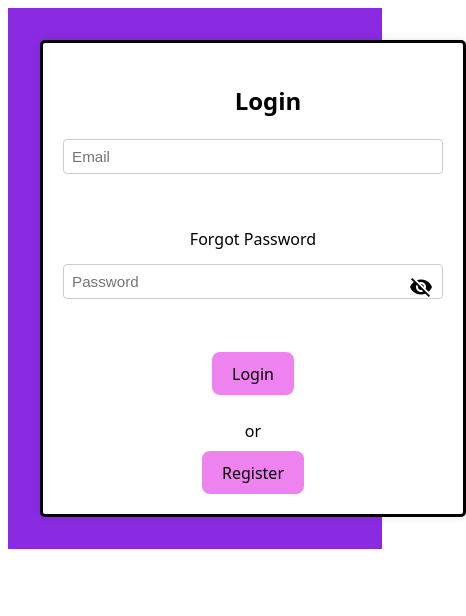
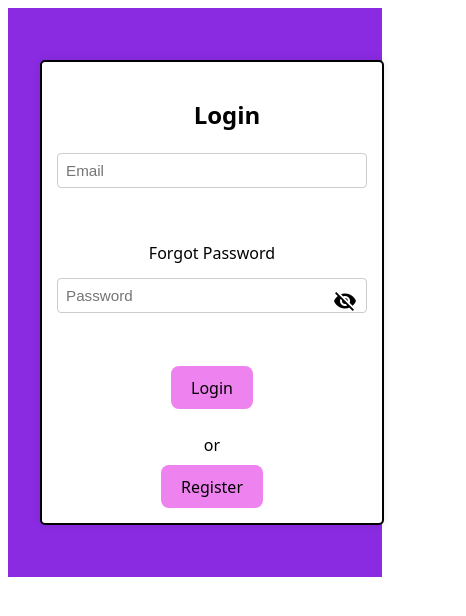
Before and after one commit to madgepereira020701/Blog-Website, a React (Vite) app in the folder frontend/: page / in a window 390 px wide. Shown: the top 616 px of the page, 466 px wide, since content can reach past the window. Built offline with nearby package versions, Linux system fonts and the light colour scheme.

Commit message:
Modified

```diff
--- a/frontend/src/components/PostForm/PostForm.css
+++ b/frontend/src/components/PostForm/PostForm.css
@@ -1,9 +1,11 @@
 .form-container {
-    width: 500px;
+    width: 100%;
+    max-width: 500px;
     border: 3px solid black;
     border-radius: 5px;
     background-color: white;
     padding: 20px;
+    margin: 20px auto;
     box-shadow: 0 0 10px 0 rgba(0, 0, 0, 0.1);
 }
 
@@ -60,3 +62,10 @@ textarea {
     color: black !important;
     /* Text color */
 }
+
+@media screen and (max-width: 600px) {
+    .form-container {
+        padding: 15px;
+        border-width: 2px;
+    }
+}
```
